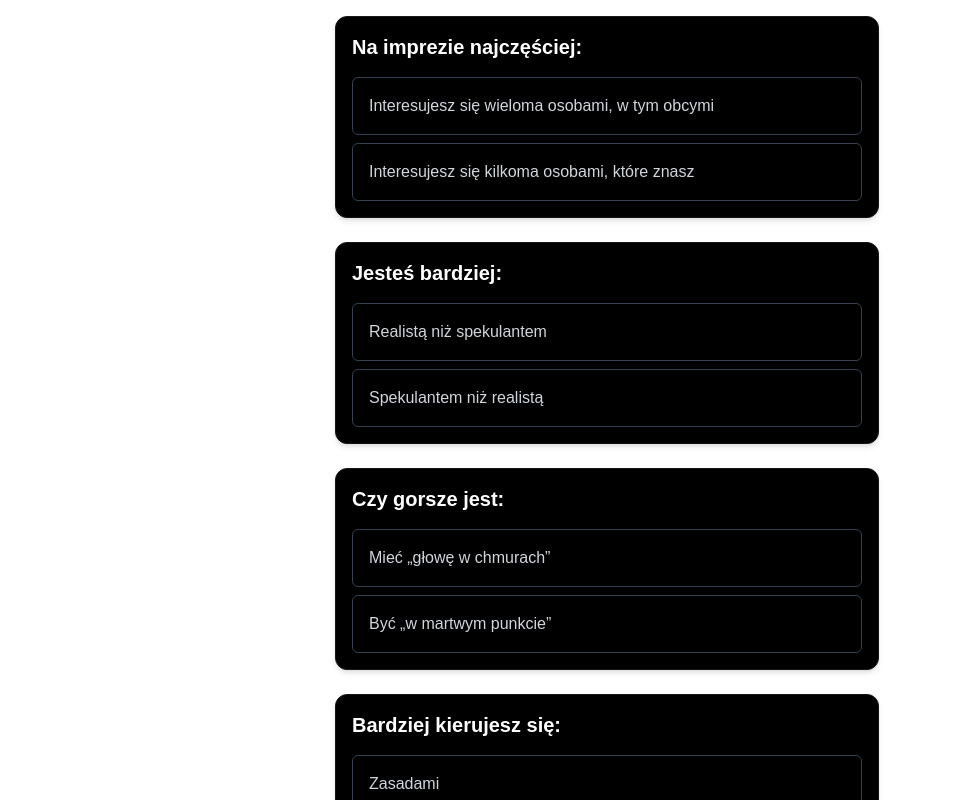
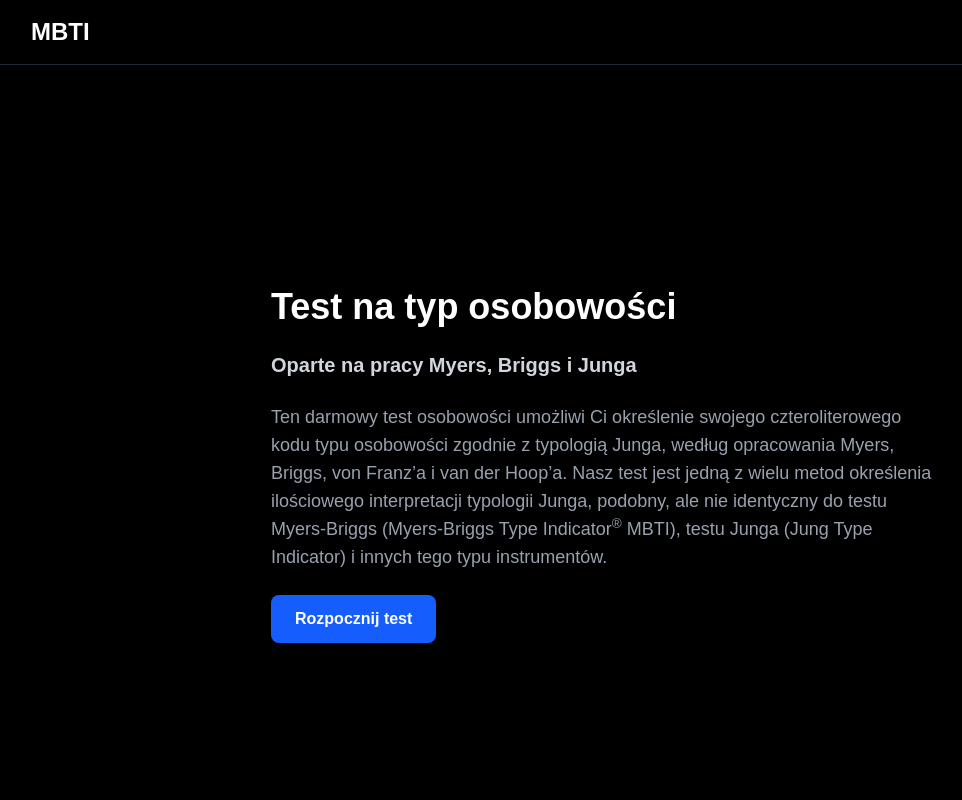
Before and after one commit to arekminajj/personality-test-web-app, a Next.js app: page / in a window 1280 px wide. Shown: the top 800 px of the page, without its empty margins (33-995 px from the left). Built offline with nearby package versions, Linux system fonts and the light colour scheme.

Commit message:
Piękny updejt
strona startowa, opisy, numerowanie pytań

```diff
--- /dev/null
+++ b/data/mbtiDescriptions.js
@@ -0,0 +1,20 @@
+const mbtiDescriptions = {
+  ISTJ: "ISTJ to realistyczni i odpowiedzialni indywidualiści, którzy cenią tradycję, porządek i obowiązek. Są sumienni, dokładni i dobrze zorganizowani. Często są ostoją stabilności w pracy i rodzinie.",
+  ISFJ: "ISFJ to cisi opiekunowie, oddani i lojalni. Mają silne poczucie obowiązku wobec innych, zwracają uwagę na detale i są bardzo empatyczni. Lubią pomagać, ale często nie szukają uznania.",
+  INFJ: "INFJ to wizjonerzy, kierujący się głębokimi przekonaniami i wartościami. Są intuicyjni, empatyczni i skupieni na długoterminowych celach. Potrafią inspirować innych i działać dla większego dobra.",
+  INTJ: "INTJ to strategowie, myślący abstrakcyjnie i logicznie. Cenią wiedzę, niezależność i efektywność. Planują dalekosiężnie i często mają wizję, którą metodycznie realizują.",
+  ISTP: "ISTP to praktyczni i niezależni odkrywcy. Lubią działać spontanicznie, rozwiązywać problemy techniczne i eksperymentować. Cenią sobie wolność i działanie w swoim rytmie.",
+  ISFP: "ISFP to spokojni, wrażliwi i ceniący piękno indywidualiści. Żyją chwilą, są dyskretni i uprzejmi. Wolą działać niż mówić, a ich decyzje są silnie związane z wartościami osobistymi.",
+  INFP: "INFP to idealistyczni i lojalni marzyciele. Cenią autentyczność i wewnętrzną harmonię. Dążą do lepszego świata, często kierując się wartościami i głęboką empatią.",
+  INTP: "INTP to logiczni analitycy i myśliciele. Zafascynowani teoriami, lubią rozkładać problemy na czynniki pierwsze. Są niezależni i kreatywni, często postrzegani jako oryginalni myśliciele.",
+  ESTP: "ESTP to energiczni realiści, którzy kochają przygodę i nowe doświadczenia. Są bezpośredni, pragmatyczni i świetnie radzą sobie w sytuacjach kryzysowych.",
+  ESFP: "ESFP to towarzyscy i spontaniczni optymiści. Kochają być w centrum uwagi i cieszyć się chwilą. Są empatyczni, ciepli i wnoszą pozytywną energię tam, gdzie się pojawiają.",
+  ENFP: "ENFP to entuzjastyczni i kreatywni wizjonerzy. Kierują się wartościami, inspirują innych i poszukują głębi w relacjach. Szybko się nudzą rutyną i szukają znaczenia.",
+  ENTP: "ENTP to innowacyjni debaterzy i przedsiębiorcy. Uwielbiają nowe pomysły, są błyskotliwi, ciekawscy i szybcy w działaniu. Lubią podważać status quo.",
+  ESTJ: "ESTJ to zorganizowani liderzy i zarządcy. Cenią strukturę, logikę i odpowiedzialność. Często przejmują kontrolę i skupiają się na osiągnięciach i porządku.",
+  ESFJ: "ESFJ to opiekuńczy organizatorzy. Dbają o potrzeby innych, są lojalni i towarzyscy. Lubią porządek i tradycję, często angażują się w życie społeczne.",
+  ENFJ: "ENFJ to charyzmatyczni przywódcy, kierujący się empatią i idealizmem. Potrafią zjednywać ludzi, inspirować i budować silne więzi. Cenią harmonię i rozwój.",
+  ENTJ: "ENTJ to urodzeni liderzy, skupieni na celach i efektywności. Są ambitni, zorganizowani i pewni siebie. Potrafią planować strategicznie i motywować innych do działania."
+};
+
+export default mbtiDescriptions;
--- a/src/app/layout.js
+++ b/src/app/layout.js
@@ -1,5 +1,6 @@
 import { Geist, Geist_Mono } from "next/font/google";
 import "./globals.css";
+import Link from "next/link";
 
 const geistSans = Geist({
   variable: "--font-geist-sans",
@@ -18,10 +19,15 @@
 
 export default function RootLayout({ children }) {
   return (
-    <html lang="en">
-      <body
-        className={`${geistSans.variable} ${geistMono.variable} antialiased`}
-      >
+    <html lang="pl">
+      <body className={`${geistSans.variable} ${geistMono.variable} antialiased`}>
+        <header className="bg-black border-b border-gray-800 px-6 py-4">
+          <div className="max-w-6xl mx-auto flex items-center">
+            <Link href="/" className="text-2xl font-bold text-white hover:text-blue-500">
+              MBTI
+            </Link>
+          </div>
+        </header>
         {children}
       </body>
     </html>
--- a/src/app/page.js
+++ b/src/app/page.js
@@ -1,122 +1,35 @@
 "use client";
-import { useState } from "react";
-import Question from "./ui/MBTIquestion";
-import TestQuestions from "../../data/TestQuestions";
 import { useRouter } from "next/navigation";
 
-const BATCH_SIZE = 5;
-
-export default function Quiz() {
-  const [answers, setAnswers] = useState({});
-  const [currentBatch, setCurrentBatch] = useState(0);
+export default function Home() {
   const router = useRouter();
 
-  const totalBatches = Math.ceil(TestQuestions.length / BATCH_SIZE);
-
-  const handleAnswerChange = (questionId, selectedKey, questionData) => {
-    const selectedAnswer = questionData.answers[selectedKey];
-    setAnswers((prev) => ({
-      ...prev,
-      [questionId]: {
-        selectedKey,
-        answer: selectedAnswer,
-        question: questionData.question,
-      },
-    }));
+  const handleStart = () => {
+    router.push("/quiz");
   };
 
-  const handleNext = () => {
-    if (currentBatch < totalBatches - 1) {
-      setCurrentBatch(currentBatch + 1);
-    }
-  };
+  return (
+    <main className="min-h-screen flex items-center justify-center bg-black text-white p-6">
+      <div className="max-w-2xl space-y-6 text-left">
+        <h1 className="text-4xl font-bold">Test na typ osobowości</h1>
+        <h2 className="text-xl font-semibold text-gray-300">
+          Oparte na pracy Myers, Briggs i Junga
+        </h2>
+        <p className="text-gray-400 text-lg">
+          Ten darmowy test osobowości umożliwi Ci określenie swojego czteroliterowego kodu typu osobowości zgodnie z typologią Junga,
+          według opracowania Myers, Briggs, von Franz’a i van der Hoop’a.
+          Nasz test jest jedną z wielu metod określenia ilościowego interpretacji typologii Junga,
+          podobny, ale nie identyczny do testu Myers-Briggs (Myers-Briggs Type Indicator<sup>®</sup> MBTI),
+          testu Junga (Jung Type Indicator) i innych tego typu instrumentów.
+        </p>
 
-  const handlePrev = () => {
-    if (currentBatch > 0) {
-      setCurrentBatch(currentBatch - 1);
-    }
-  };
-
-  const handleSubmit = async () => {
-    if (Object.keys(answers).length !== TestQuestions.length) {
-      alert("Odpowiedz na wszystkie pytania!");
-      return;
-    }
-
-    const payload = Object.entries(answers).map(([id, data]) => ({
-      id,
-      question: data.question,
-      selectedKey: data.selectedKey,
-      selectedAnswer: data.answer,
-    }));
-
-    try {
-      const response = await fetch("/api/submit", {
-        method: "POST",
-        headers: { "Content-Type": "application/json" },
-        body: JSON.stringify(payload),
-      });
-
-      const result = await response.json();
-
-      if (result.status === "ok" && result.submissionId) {
-        router.push(`/result/${result.submissionId}`);
-      }
-    } catch (error) {
-      alert("Błąd przy przesyłaniu.");
-    }
-  };
-
-  const startIdx = currentBatch * BATCH_SIZE;
-  const currentQuestions = TestQuestions.slice(startIdx, startIdx + BATCH_SIZE);
-
-  const isCurrentBatchComplete = currentQuestions.every(
-    (q) => answers[q.id] && answers[q.id].selectedKey
-  );
-
-  return (
-    <div className="space-y-6 p-4 max-w-xl mx-auto select-none">
-      {currentQuestions.map((q) => (
-        <Question
-          key={q.id}
-          questionData={q}
-          selected={answers[q.id]}
-          onChange={handleAnswerChange}
-        />
-      ))}
-
-      <div className="flex justify-between items-center mt-6">
         <button
-          onClick={handlePrev}
-          disabled={currentBatch === 0}
-          className="bg-gray-300 hover:bg-gray-400 text-black font-semibold py-2 px-4 rounded disabled:opacity-50"
+          onClick={handleStart}
+          className="bg-blue-600 hover:bg-blue-700 text-white font-semibold py-3 px-6 rounded-lg transition"
         >
-          Wstecz
+          Rozpocznij test
         </button>
-
-        <div className="text-center text-sm text-gray-500 mt-4">
-          Strona {currentBatch + 1} z {totalBatches}
-        </div>
-
-        {currentBatch === totalBatches - 1 ? (
-            <button
-              onClick={handleSubmit}
-              disabled={!isCurrentBatchComplete}
-              className="bg-blue-600 hover:bg-blue-700 text-white font-semibold py-2 px-4 rounded disabled:opacity-50"
-            >
-              Prześlij odpowiedzi
-            </button>
-          ) : (
-            <button
-              onClick={handleNext}
-              disabled={!isCurrentBatchComplete}
-              className="bg-blue-600 hover:bg-blue-700 text-white font-semibold py-2 px-4 rounded disabled:opacity-50"
-            >
-              Dalej
-            </button>
-          )
-        }
       </div>
-    </div>
+    </main>
   );
 }
--- a/src/app/result/[id]/page.js
+++ b/src/app/result/[id]/page.js
@@ -2,6 +2,7 @@
 
 import { useEffect, useState } from 'react';
 import { useParams } from 'next/navigation';
+import mbtiDescriptions from '../../../../data/mbtiDescriptions';
 
 export default function ResultPage() {
   const params = useParams();
@@ -39,7 +40,8 @@
 
         if (json.data) {
           setData(json.data);
-          setResultType(calculateResult(json.data.answers));
+          const type = calculateResult(json.data.answers);
+          setResultType(type);
         } else {
           setData(null);
         }
@@ -58,14 +60,31 @@
   if (!data) return <div className="p-4">Nie znaleziono testu lub wystąpił błąd.</div>;
 
   return (
-    <div className="max-w-2xl mx-auto p-6">
-      <h1 className="text-2xl font-bold mb-4">Twój wynik MBTI: <span className="text-blue-600">{resultType}</span></h1>
+    <div className="max-w-6xl mx-auto px-6 py-10 grid md:grid-cols-2 gap-8">
+      {/* Lewa kolumna: wynik i opis */}
+      <div className="bg-white dark:bg-gray-900 p-6 rounded-xl shadow-md self-start w-full max-w-prose">
+        <h1 className="text-3xl font-bold mb-4">
+          Twój typ osobowości: <span className="text-blue-600">{resultType}</span>
+        </h1>
+        <p className="text-gray-800 dark:text-gray-300 leading-relaxed">
+          {mbtiDescriptions[resultType]}
+        </p>
+      </div>
 
+      {/* Prawa kolumna: odpowiedzi */}
       <div className="space-y-4">
         {Object.entries(data.answers).map(([id, answerData]) => (
-          <div key={id} className="border rounded-lg p-4 bg-gray-100 dark:bg-gray-800">
-            <p className="font-semibold text-gray-700 dark:text-gray-200">{answerData.question}</p>
-            <p className="text-sm text-gray-600 dark:text-gray-400">Twoja odpowiedź: <strong>{answerData.selectedAnswer.text}</strong> ({answerData.selectedAnswer.type})</p>
+          <div
+            key={id}
+            className="border rounded-lg p-4 bg-gray-100 dark:bg-gray-800"
+          >
+            <p className="font-semibold text-gray-700 dark:text-gray-200">
+              {answerData.question}
+            </p>
+            <p className="text-sm text-gray-600 dark:text-gray-400">
+              Twoja odpowiedź: <strong>{answerData.selectedAnswer.text}</strong> (
+              {answerData.selectedAnswer.type})
+            </p>
           </div>
         ))}
       </div>
--- a/src/app/ui/MBTIquestion.jsx
+++ b/src/app/ui/MBTIquestion.jsx
@@ -1,9 +1,9 @@
-export default function Question({ questionData, selected, onChange }) {
+export default function Question({ questionData, selected, onChange, number }) {
   const { id, question, answers } = questionData;
 
   return (
     <div className="p-4 border rounded-xl shadow-md bg-black max-w-xl">
-      <h2 className="text-xl font-semibold mb-4 text-white">{question}</h2>
+      <h2 className="text-xl font-semibold mb-4 text-white">{number}. {question}</h2>
       <ul className="space-y-2">
         {Object.entries(answers).map(([key, answer]) => (
           <li key={key}>
--- a/src/app/ui/btn.jsx
+++ /dev/null
@@ -1,3 +0,0 @@
-export default function Button({ label }) {
-    return <button>{label}</button>;
-}
```
Also changed, not shown: src/app/quiz/page.js (added, +123 -0 lines).
